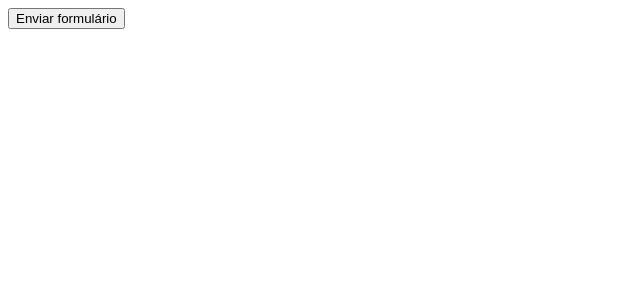
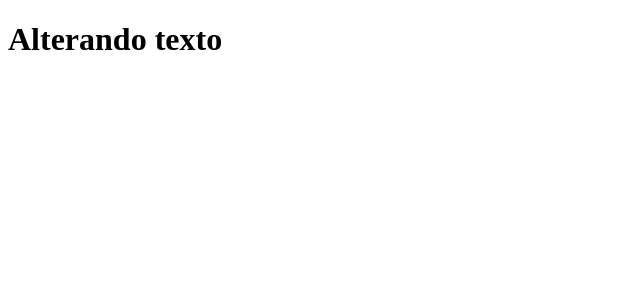
Before and after one commit to odenilsonmarques/curso-vue, a Vue app: page / in a window 1280 px wide. Shown: the top 300 px of the page, without its empty margins (0-640 px from the left). Built offline with nearby package versions, Linux system fonts and the light colour scheme.

Commit message:
estudo ciclo de vida lifecicly

```diff
--- a/src/App.vue
+++ b/src/App.vue
@@ -10,7 +10,8 @@
   // import Exemplo06 from './componentes/Exemplo07Clique.vue';
   // import Exemplo06 from './componentes/Exemplo08Teclado.vue';
   // import Exemplo06 from './componentes/Exemplo09Submit.vue';
-  import Exemplo06 from './componentes/Exemplo09-1PreventDefault.vue';
+  // import Exemplo06 from './componentes/Exemplo09-1PreventDefault.vue';
+  import Exemplo06 from './componentes/Exemplo10Lifecycle.vue';
 </script>
 
 <!-- HTML -->
--- /dev/null
+++ b/src/componentes/Exemplo10Lifecycle.vue
@@ -0,0 +1,26 @@
+<!-- Licecycle: São ações que podem acontecer em trÊs partes de um componente
+
+1º Antes da criação
+
+2º Durante a criação
+
+3º Após a criação -->
+
+<script setup>
+    //importações
+    import {onMounted, ref} from 'vue';
+
+    let texto = ref('Hello world');
+
+    // lifecycle onMounted
+    onMounted(() =>{
+        setTimeout(() => {
+            texto.value ="Alterando texto";
+        }, 3000);
+    });
+</script>
+
+
+<template>
+    <h1>{{ texto }}</h1>
+</template>
```
